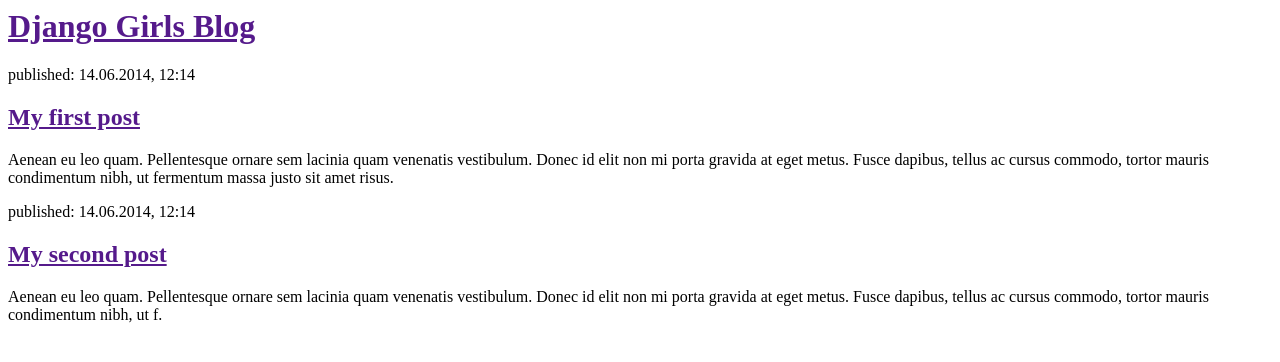
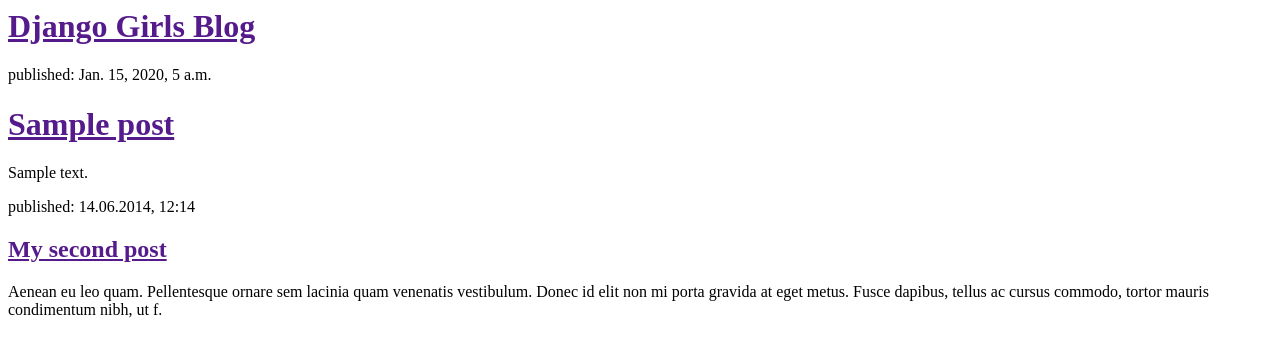
Before and after one commit to KarolGallo/my-first-blog, a Django app: template blog/templates/blog/post_list.html in a window 1280 px wide. Shown: the top 362 px of the page. Run offline with Django 3.2, Linux system fonts and the light colour scheme; the template is opened without the code that fills it: values that come from a table or form of the project are taken from there, others are empty; tables that the repository leaves empty hold one stand-in row (values such as "Sample post").

Commit message:
consultas

```diff
--- a/blog/models.py
+++ b/blog/models.py
@@ -2,15 +2,19 @@
 from django.utils import timezone
 
 class Post(models.Model):
-	author = models.ForeignKey('auth.User')
-	title = models.CharField(max_length=200)
-	text = models.TextField()
-	created_date = models.DateTimeField(default=timezone.now)
-	published_date = models.DateTimeField(blank=True, null=True)
+    author = models.ForeignKey('auth.User')
+    title = models.CharField(max_length=200)
+    text = models.TextField()
+    created_date = models.DateTimeField(
+        default=timezone.now)
+    published_date = models.DateTimeField(
+        blank=True, null=True)
 
-	def publish(self):
-		self.published_date = timezone.now()
-		self.save()
+    def publish(self):
+        self.published_date = timezone.now()
+        self.save()
 
-	def _str_(self):
-		return self.title
+    def __str__(self):
+        return self.title
+from django.shortcuts import render
+from .models import Post
--- a/blog/templates/blog/post_list.html
+++ b/blog/templates/blog/post_list.html
@@ -7,13 +7,18 @@
                 <h1><a href="">Django Girls Blog</a></h1>
             </div>
 
-            <div>
-                <p>published: 14.06.2014, 12:14</p>
-                <h2><a href="">My first post</a></h2>
-                <p>Aenean eu leo quam. Pellentesque ornare sem lacinia quam venenatis vestibulum. Donec id elit non mi porta gravida at eget metus. Fusce dapibus, tellus ac cursus commodo, tortor mauris condimentum nibh, ut fermentum massa justo sit amet risus.</p>
-            </div>
+            {% for post in posts %}
+                <div>
+                    <p>published: {{ post.published_date }}</p>
+                    <h1><a href="">{{ post.title }}</a></h1>
+                    <p>{{ post.text|linebreaksbr }}</p>
+                </div>
+            {% endfor %}
+
+
 
             <div>
+
                 <p>published: 14.06.2014, 12:14</p>
                 <h2><a href="">My second post</a></h2>
                 <p>Aenean eu leo quam. Pellentesque ornare sem lacinia quam venenatis vestibulum. Donec id elit non mi porta gravida at eget metus. Fusce dapibus, tellus ac cursus commodo, tortor mauris condimentum nibh, ut f.</p>
--- a/blog/views.py
+++ b/blog/views.py
@@ -1,4 +1,7 @@
 from django.shortcuts import render
+from django.utils import timezone
+from .models import Post
 
 def post_list(request):
-        return render(request, 'blog/post_list.html', {})
+    posts = Post.objects.filter(published_date__lte=timezone.now()).order_by('published_date')
+    return render(request, 'blog/post_list.html', {'posts' : posts})
```
